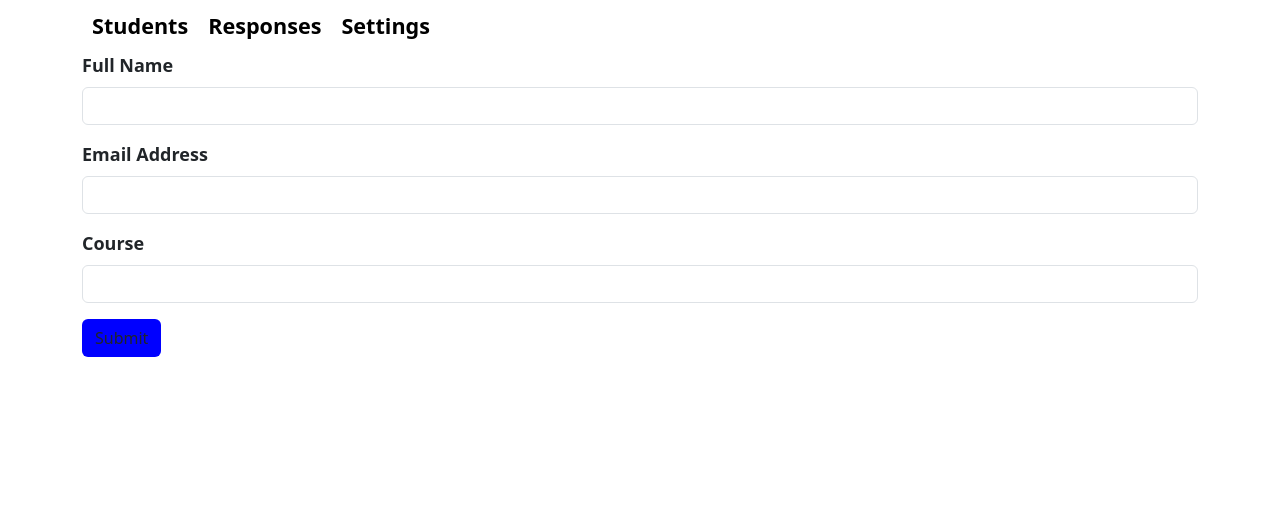
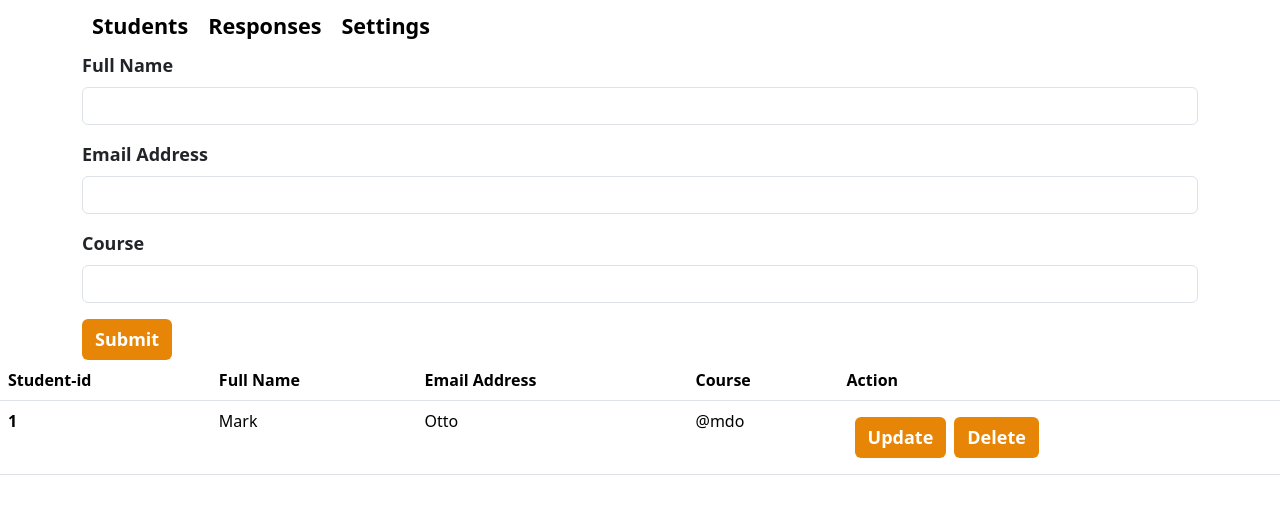
Before and after one commit to KipsangEmmanuel/Students-Feedback-Form--React-Sinatra-fullstack-, a React (Create React App) app: page / in a window 1280 px wide. Shown: the top 514 px of the page. Built offline with nearby package versions, Linux system fonts and the light colour scheme.

Commit message:
added Table component

```diff
--- a/src/App.js
+++ b/src/App.js
@@ -1,10 +1,12 @@
 import NavBar  from "./components/NavBar";
 import Form from "./components/Form";
+import Table from "./components/Table";
 function App() {
   return (
     <div>
       <NavBar/>
       <Form />
+      <Table />
 
     </div>
   );
--- /dev/null
+++ b/src/components/Table.js
@@ -0,0 +1,32 @@
+import "../css/Table.css"
+function Table() {
+    return (
+        <>
+            <table class="table">
+                <thead>
+                    <tr>
+                    <th scope="col">Student-id</th>
+                    <th scope="col">Full Name</th>
+                    <th scope="col">Email Address</th>
+                    <th scope="col">Course</th>
+                    <th scope="col">Action</th>
+                    </tr>
+                </thead>
+                <tbody>
+                    <tr>
+                    <th scope="row">1</th>
+                    <td>Mark</td>
+                    <td>Otto</td>
+                    <td>@mdo</td>
+                    <td>
+                        <button className="btn m-2">Update</button>
+                        <button className="btn">Delete</button>
+                    </td>
+                    </tr>
+
+                </tbody>
+            </table>
+        </>
+    )
+}
+export default Table;
--- /dev/null
+++ b/src/css/Table.css
@@ -0,0 +1,7 @@
+@import url("https://cdn.jsdelivr.net/npm/bootstrap@5.3.0-alpha3/dist/css/bootstrap.min.css");
+.btn {
+    background-color: rgb(231, 134, 6);
+    color: white;
+    font-size: large;
+    font-weight: bold;
+}
```
